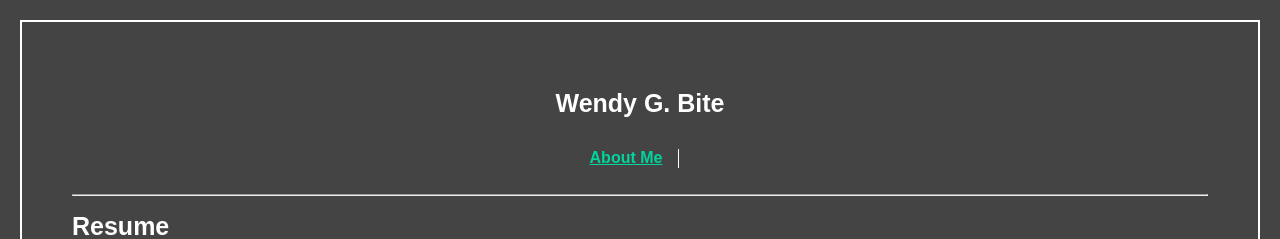
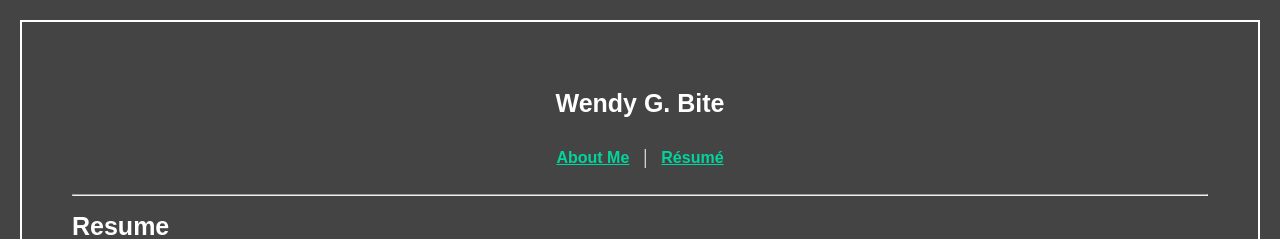
Before and after one commit to BurkeOppenheim/Homework1-Attempt1, a plain HTML site: page resume.html in a window 1280 px wide. Shown: the top 239 px of the page. Drawn offline with Linux system fonts and the light colour scheme.

Commit message:
Add files via upload

```diff
--- a/resume.html
+++ b/resume.html
@@ -10,7 +10,7 @@
        <ul>
             <li><a href="https://burkeoppenheim.github.io/Homework1-Attempt1/index.html">About Me</a></li>
             <span class="bar">|</span>
-            <li><a href="https://burkeoppenheim.github.io/Homework1-Attempt1/resume.html"></a></li>
+            <li><a href="https://burkeoppenheim.github.io/Homework1-Attempt1/resume.html">R&eacute;sum&eacute; </a></li>
         </ul>
     </header>
     <hr>
```
